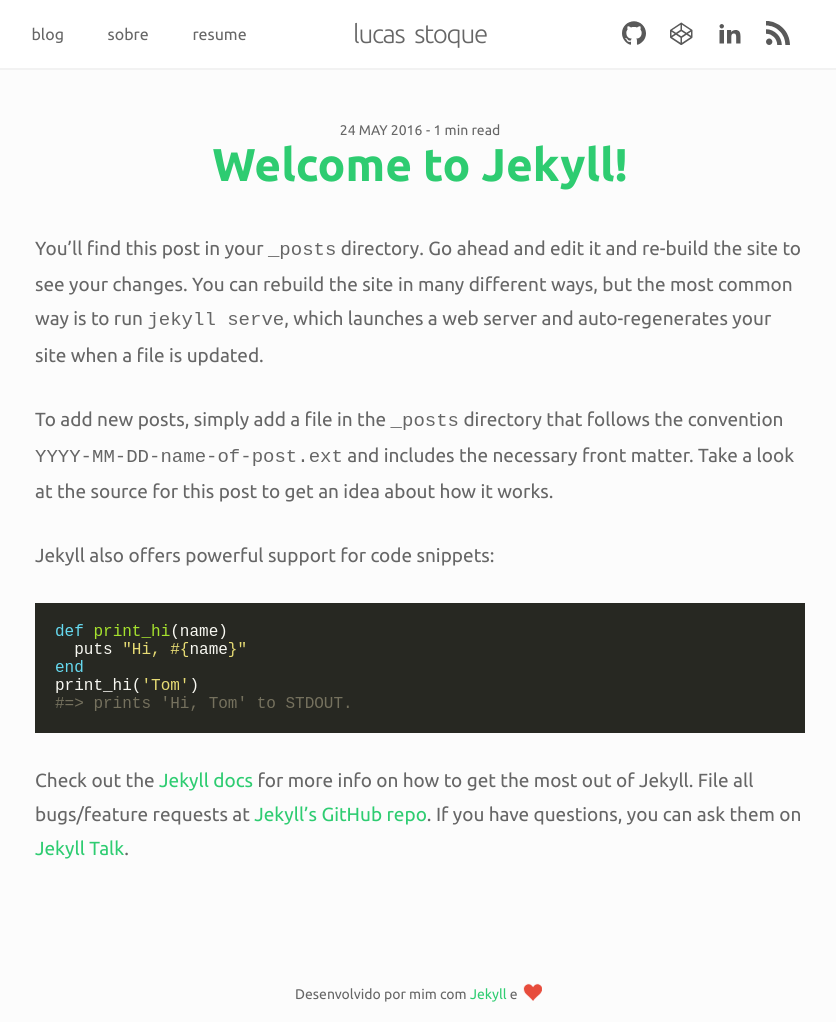
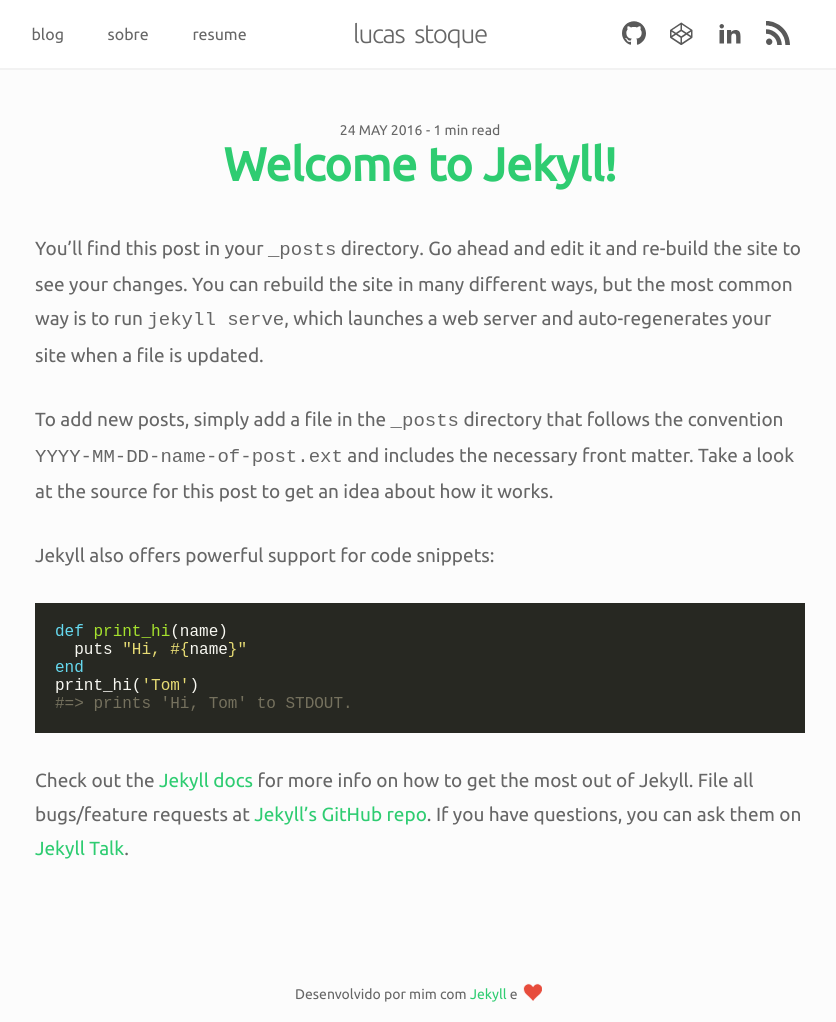
Before and after one commit to stoque/stoque.github.io, a Jekyll site: the page built from _posts/2016-05-24-welcome-to-jekyll.markdown, in a window 1280 px wide and 1022 px high. Shown: the whole window, without its empty margins (220-1056 px from the left). Built offline with Jekyll 4.4.1, drawn with Linux system fonts in a browser that asks for light colours; comment, search, counter and statistics services are not loaded.

Commit message:
Change Google Fonts configuration

```diff
--- a/_includes/head.html
+++ b/_includes/head.html
@@ -26,7 +26,7 @@
 	<meta property="og:site_name" content="{{ site.title }}">
 	<meta property="og:description" content="{% if page.description %}{{ page.description }}{% else %}{{ site.description }}{% endif %}">
 
-	<link href="https://fonts.googleapis.com/css?family=Ubuntu:300,400,700" rel="stylesheet">
+	<link href="https://fonts.googleapis.com/css?family=Ubuntu:300,400" rel="stylesheet">
   <link rel="stylesheet" href="/assets/styles/main.min.css">
 
 	<!-- Google Analytics -->
```
